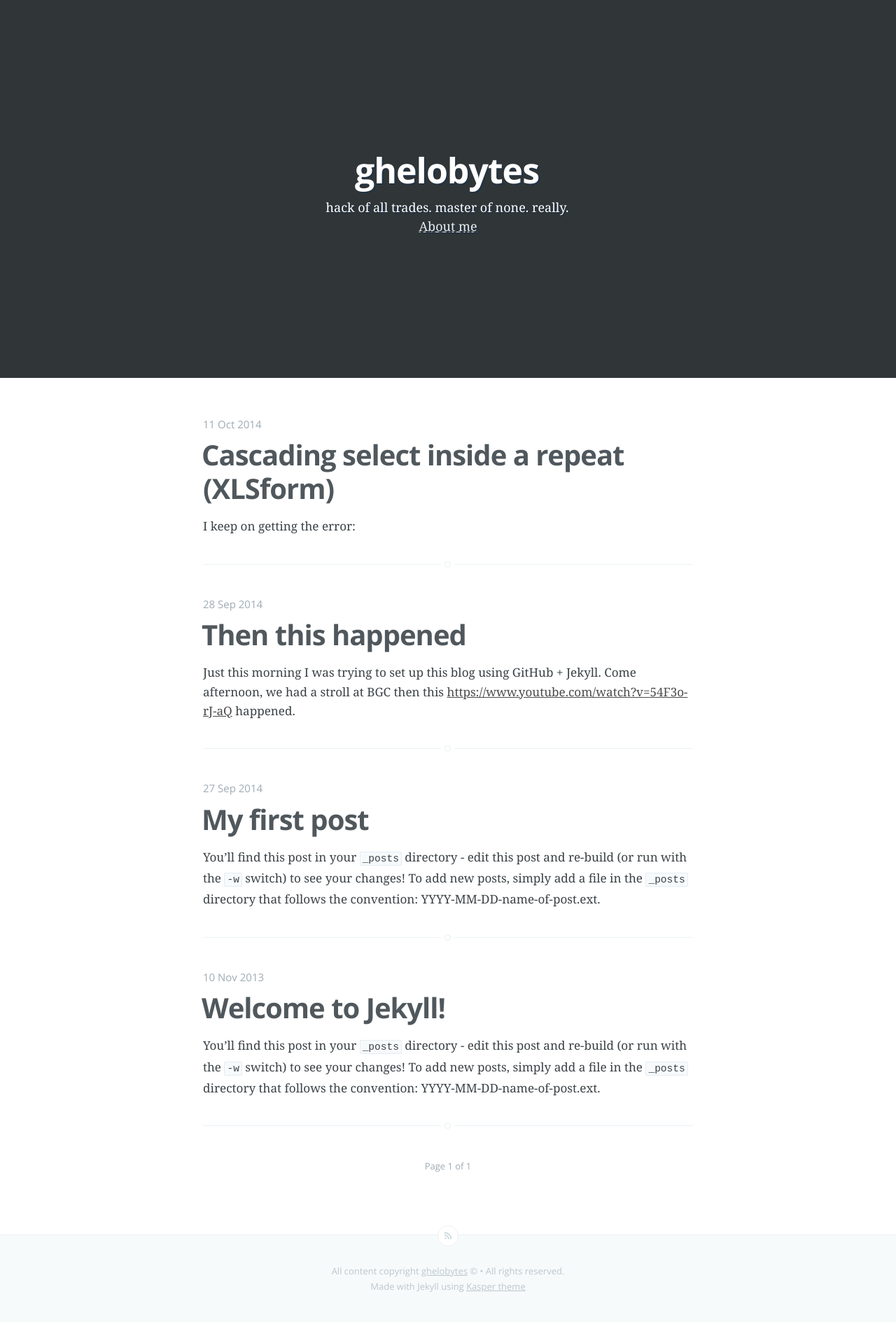
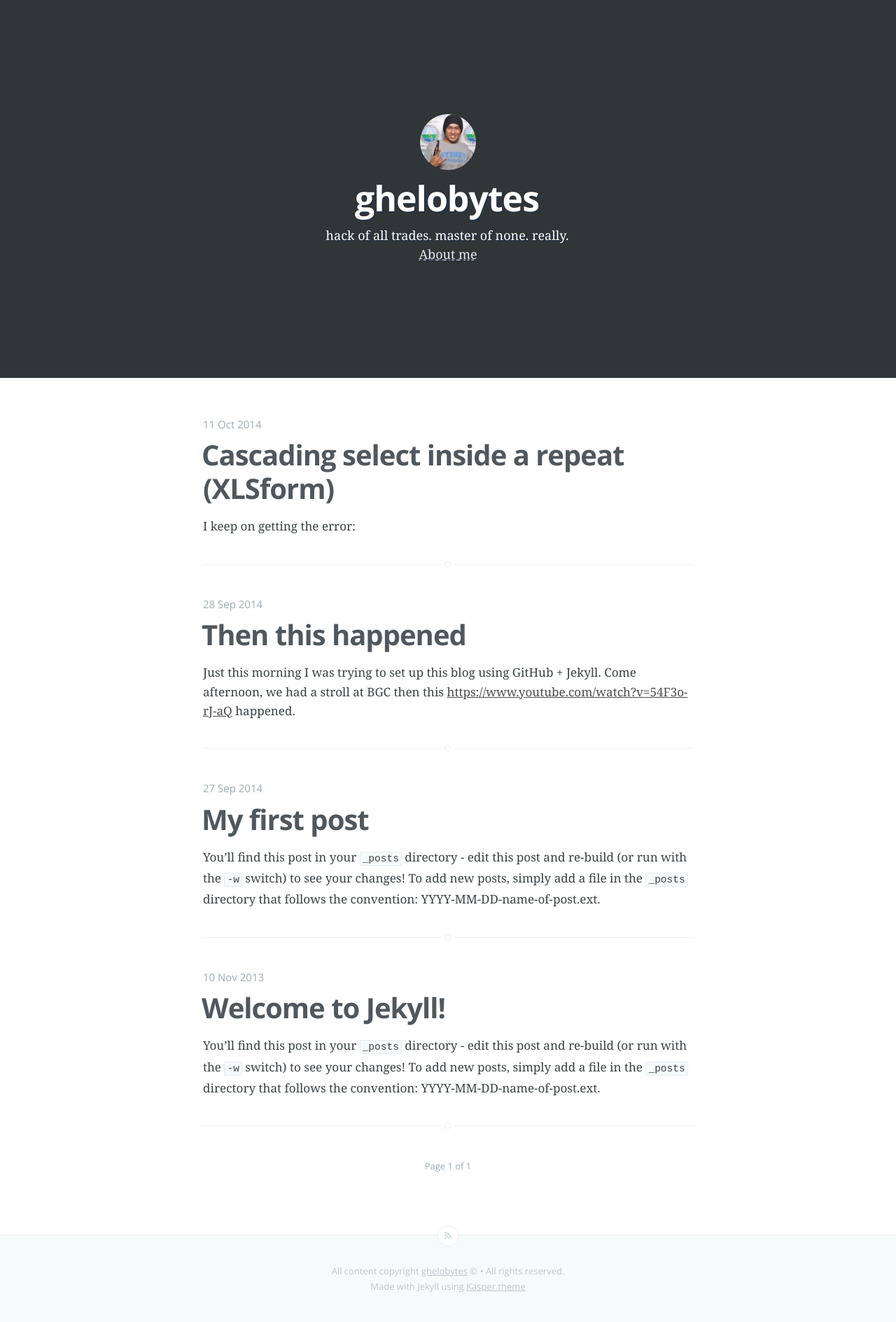
Before and after one commit to ghelobytes/ghelobytes.github.io, a Jekyll site: the page built from index.html, in a window 1280 px wide. Shown: the whole page at 70% size. Built offline with Jekyll 4.4.1, drawn with Linux system fonts in a browser that asks for light colours; Markdown is read by kramdown in place of the engine named in the settings; the list of posts is cut into pages by our own code.

Commit message:
Change logo code

```diff
--- a/index.html
+++ b/index.html
@@ -2,6 +2,7 @@
 layout: default
 title: Home
 cover: false
+logo: '/assets/images/ghelo.jpg'
 about: 'about.html'
 ---
 
@@ -10,8 +11,7 @@ about: 'about.html'
         <div class="site-head-content" class="inner">
             {% if page.logo %}
                 <a class="blog-logo" href="{{ site.baseurl }}">
-                    <!--<img src="{{ page.logo }}" alt="Blog Logo" />-->
-					<img class="profile" src="/assets/images/ghelo.jpg" alt="Author's profile picture">
+                    <img src="{{ page.logo }}" alt="Blog Logo" class="profile" />
                 </a>
             {% endif %}
             <h1 class="blog-title">{{ site.name }}</h1>
```
